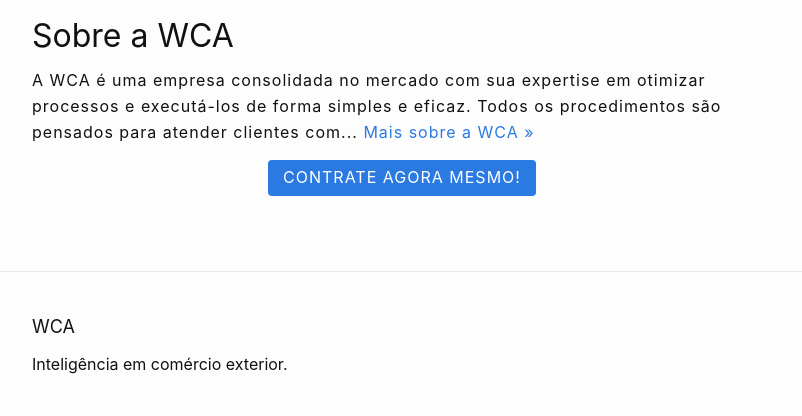
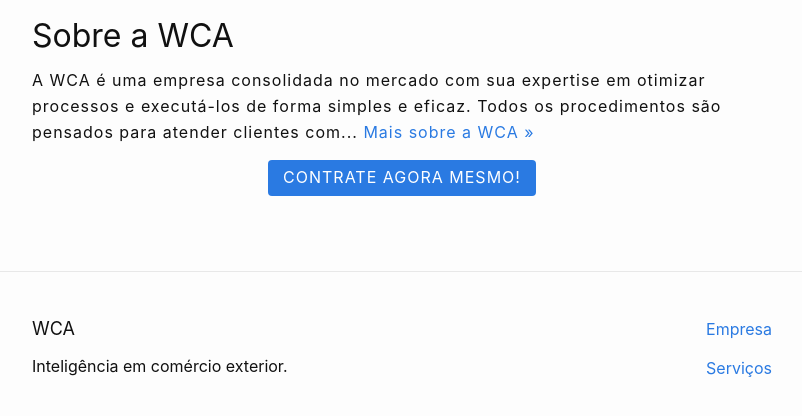
Before and after one commit to WCAComex/wcacomex.github.io, a Jekyll site: the page built from index.html, in a window 1280 px wide and 900 px high, scrolled down 1182 px, cut to the strip 475-891 px from the top of the window. Shown: the whole strip, without its empty margins (238-1040 px from the left). Built offline with Jekyll 4.4.1, drawn with Linux system fonts in a browser that asks for light colours.

Commit message:
Repetição da navegação no rodapé

```diff
--- a/_includes/footer.html
+++ b/_includes/footer.html
@@ -1,10 +1,25 @@
 <footer class="site-footer">
 
-  <div class="wrapper">
+  <div class="wrapper" data-grid="center spacing">
 
-    <h2 class="footer-heading">{{ site.title }}</h2>
+    <div data-cell="2of3">
+      <h2 class="footer-heading">{{ site.title }}</h2>
+      <p>{{ site.description }}</p>
+    </div>
 
-    <p>{{ site.description }}</p>
+    <div data-cell="shrink">
+      <ul class="seamless">
+        {% for my_page in site.pages %}
+          {% if my_page.nav-title %}
+            <li>
+              <a href="{{ my_page.url | prepend: site.baseurl }}">
+                {{ my_page.nav-title }}
+              </a>
+            </li>
+          {% endif %}
+        {% endfor %}
+      </ul>
+    </div>
 
   </div>
 
```
